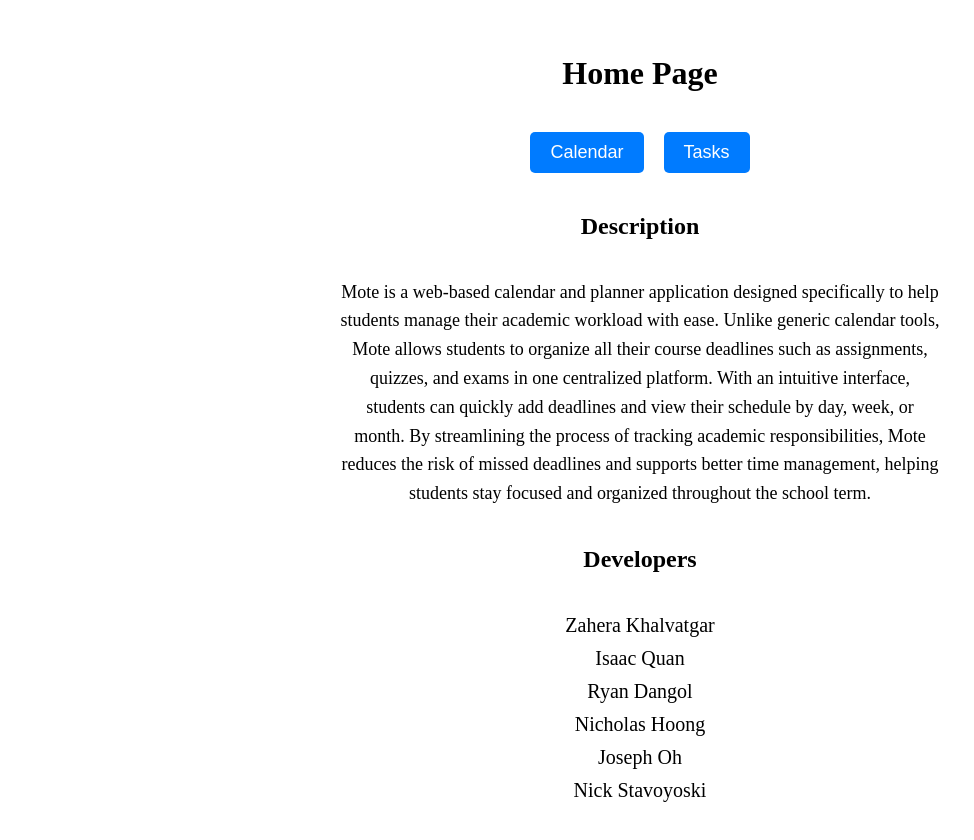
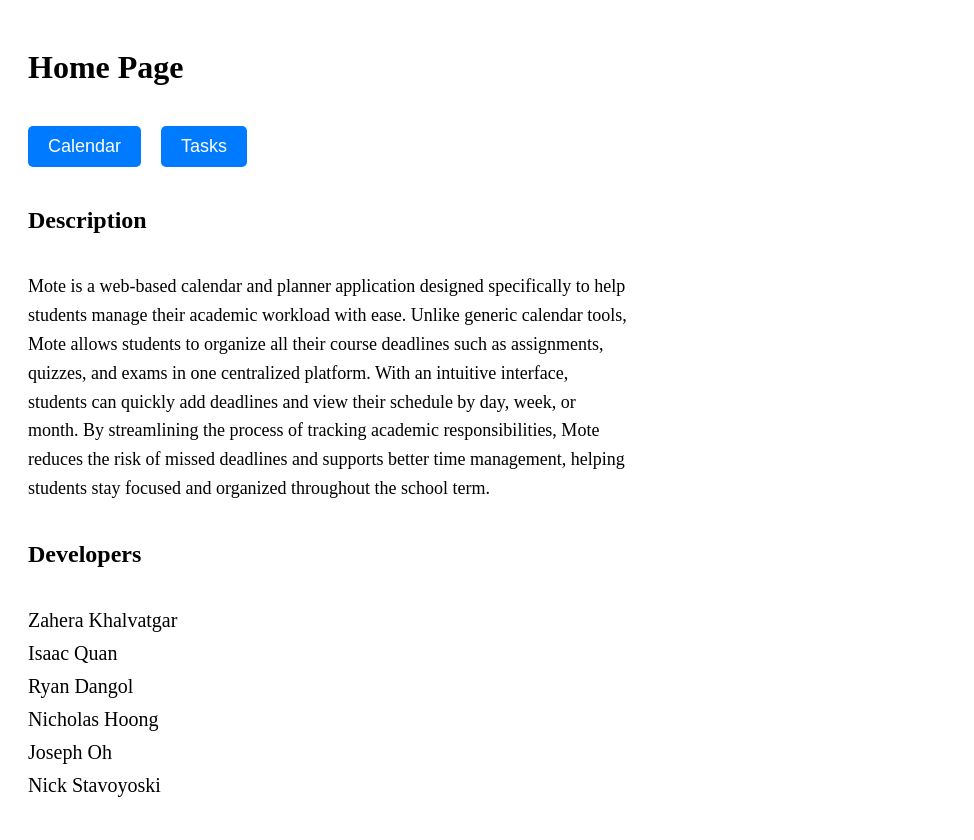
Before and after one commit to Isaac-Quan/ACIT-2911, a website: page views/home.html in a window 1280 px wide. Shown: the whole page, without its empty margins (0-974 px from the left). Drawn offline with Linux system fonts and the light colour scheme.

Commit message:
Adjusted home and index css

```diff
--- a/views/home.html
+++ b/views/home.html
@@ -28,8 +28,8 @@
 body {
     display: flex;
     flex-direction: column;
-    align-items: center;
-    justify-content: center; /* Perfect centering */
+    /* align-items: center;
+    justify-content: center; Perfect centering */
     min-height: 100vh;
     padding: 20px;
 }
@@ -39,7 +39,7 @@ h1 {
     font-size: 32px;
     font-weight: bold;
     margin-bottom: 20px;
-    text-align: center;
+    /* text-align: center; */
 }
 
 /* Navigation Buttons */
@@ -68,7 +68,7 @@ nav button:hover {
 h2 {
     font-size: 24px;
     margin-top: 20px;
-    text-align: center;
+    /* text-align: center; */
 }
 
 /* Description Styling */
@@ -76,14 +76,14 @@ p {
     max-width: 600px;
     line-height: 1.6;
     font-size: 18px;
-    text-align: center;
+    /* text-align: center; */
 }
 
 /* Developer List */
 ul {
     list-style: none;
     padding: 0;
-    text-align: center;
+    /* text-align: center; */
 }
 
 ul li {
```
Also changed, not shown: views/index.html (+1 -1 lines), middleware/checkAuth.js (line endings or trailing spaces).
